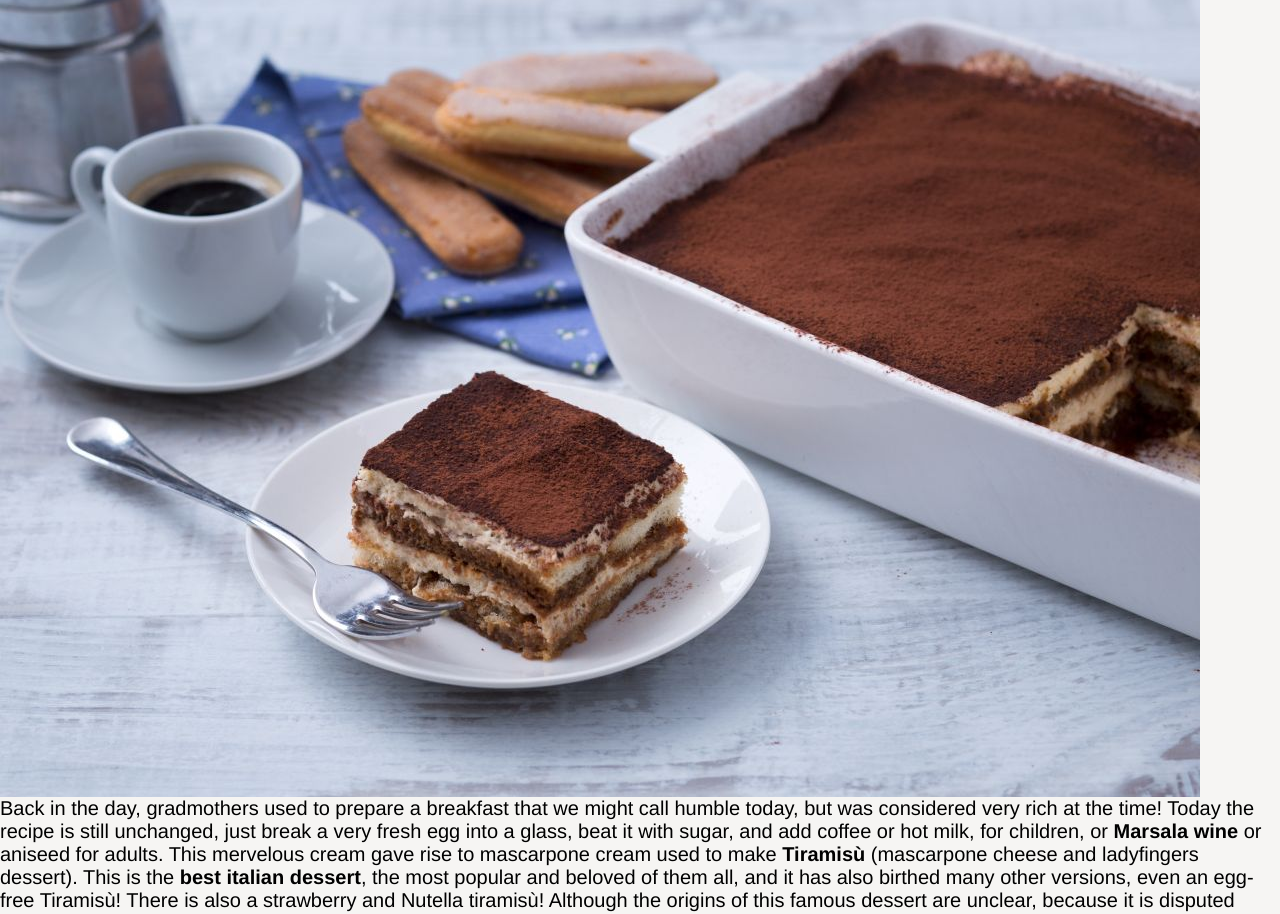
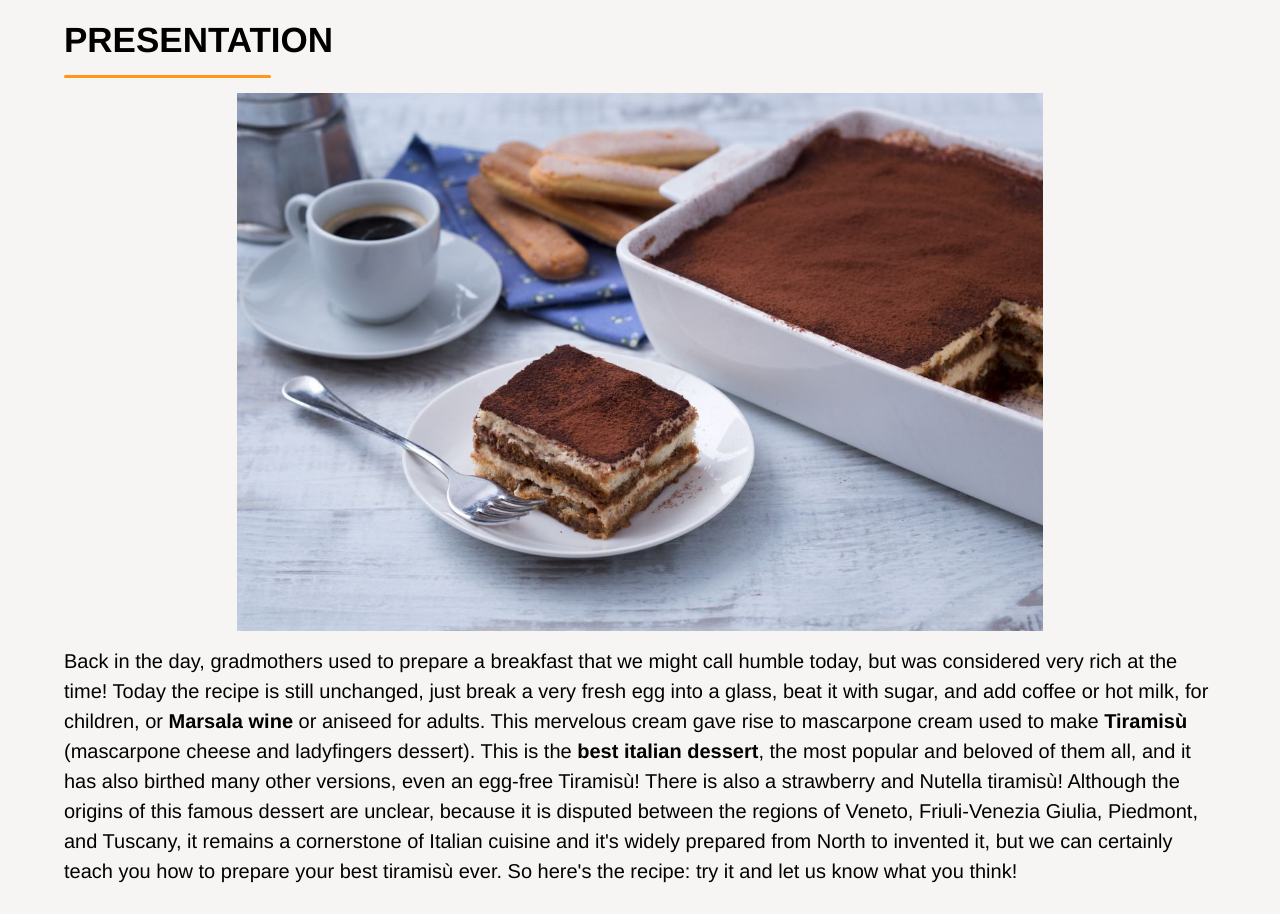
Before and after one commit to MarcoFonti/htmlcss-responsive-layout, a plain HTML site: page index.html in a window 1280 px wide. Shown: the part 974-1888 px from the top of the page. Drawn offline with Linux system fonts and the light colour scheme.

Commit message:
add stile to section presentation

```diff
--- a/css/style.css
+++ b/css/style.css
@@ -37,12 +37,14 @@ a, span {
 }
 
 .dash {
-    height: 4px;
-    width: 20%;
+    height: 3px;
+    width: 18%;
+    border-radius: 2px;
+    margin: 15px 0px;
 }
 
 p {
-    margin-bottom: 30px;
+    margin-bottom: 50px;
 }
 
 img {
@@ -55,7 +57,7 @@ img {
 }
 
 .container {
-    width: 500px;
+    width: 90%;
     margin: 0 auto;
 }
 
@@ -175,6 +177,7 @@ img {
 /* Contenitore Social */
 .social-networks {
     padding: 0px 30px;
+    margin-top: 30px;
 }
 
 /* Lista Social */
@@ -206,3 +209,25 @@ img {
 .color-red {
     color: #E83B34;
 }
+
+/* Sezione Presentazione prodotto */
+.section-presentation {
+    margin-top: 40px;
+}
+
+/* Titolo della Sezione Presentazione */
+.title-presentation{
+    text-transform: uppercase;
+    font-size: 35px;
+}
+
+/* Immagine Tiramisù */
+.recipe-image {
+    width: 70%;
+    margin: 15px auto;
+}
+
+/* Spazio tra le Linee del Paragrafo */
+.recipe-paragraph {
+    line-height: 1.5;
+}
--- a/index.html
+++ b/index.html
@@ -19,9 +19,10 @@
         <a href="#" id="logo" class="color-icon">Giallo Booleano</a>
     </header>
     <main>
-        <!-- Sezione preparazione del Tiramisù -->
+        <div class="container">
+            <!-- Sezione preparazione del Tiramisù -->
         <section class="section-preparation">
-            <div class="recipe-row container">
+            <div class="recipe-row">
                 <h2 class="recipe-category">Dolci e desserts</h2>
                 <div class="recipe-title flex">
                     <h3 class="product-title">Tiramisù</h3>
@@ -30,7 +31,7 @@
                     <a href="#" class="installments color-back">rate</a>
                     </div>
                 </div>
-                <div class="container back-white">
+                <div class="back-white">
                     <iframe class="recipe-video" src="https://www.youtube.com/embed/JVT900H6s0g?si=9oUtJ38opVooVn5-" title="YouTube video player" allow="accelerometer; autoplay; clipboard-write; encrypted-media; gyroscope; picture-in-picture; web-share" allowfullscreen></iframe>
                     <div class="pd-20">
                         <div class="recipe-info">
@@ -94,6 +95,7 @@
                 </p>
             </div>
         </section>
+        </div>
     </main>
     <!-- Footer -->
     <footer>
```
